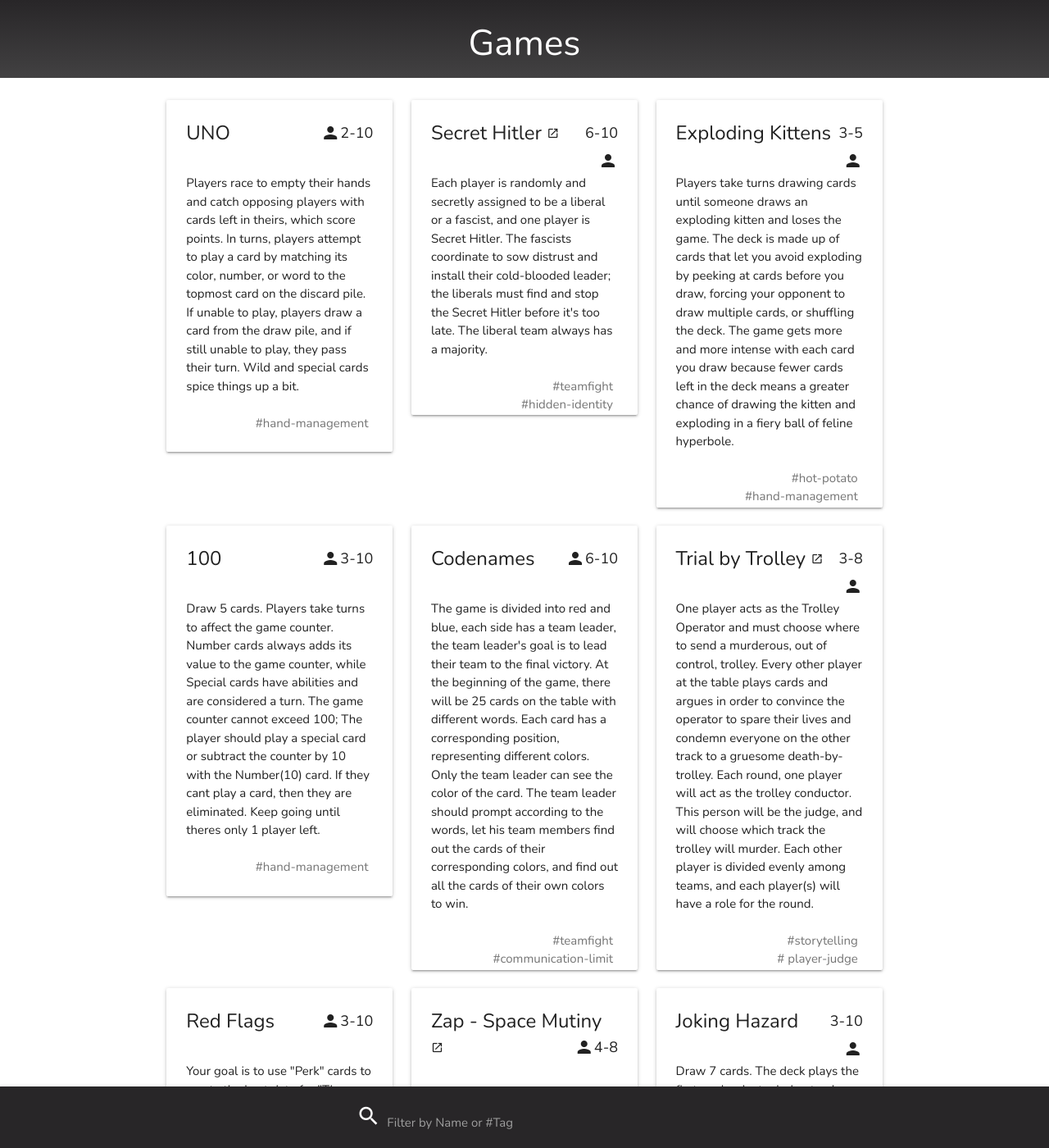
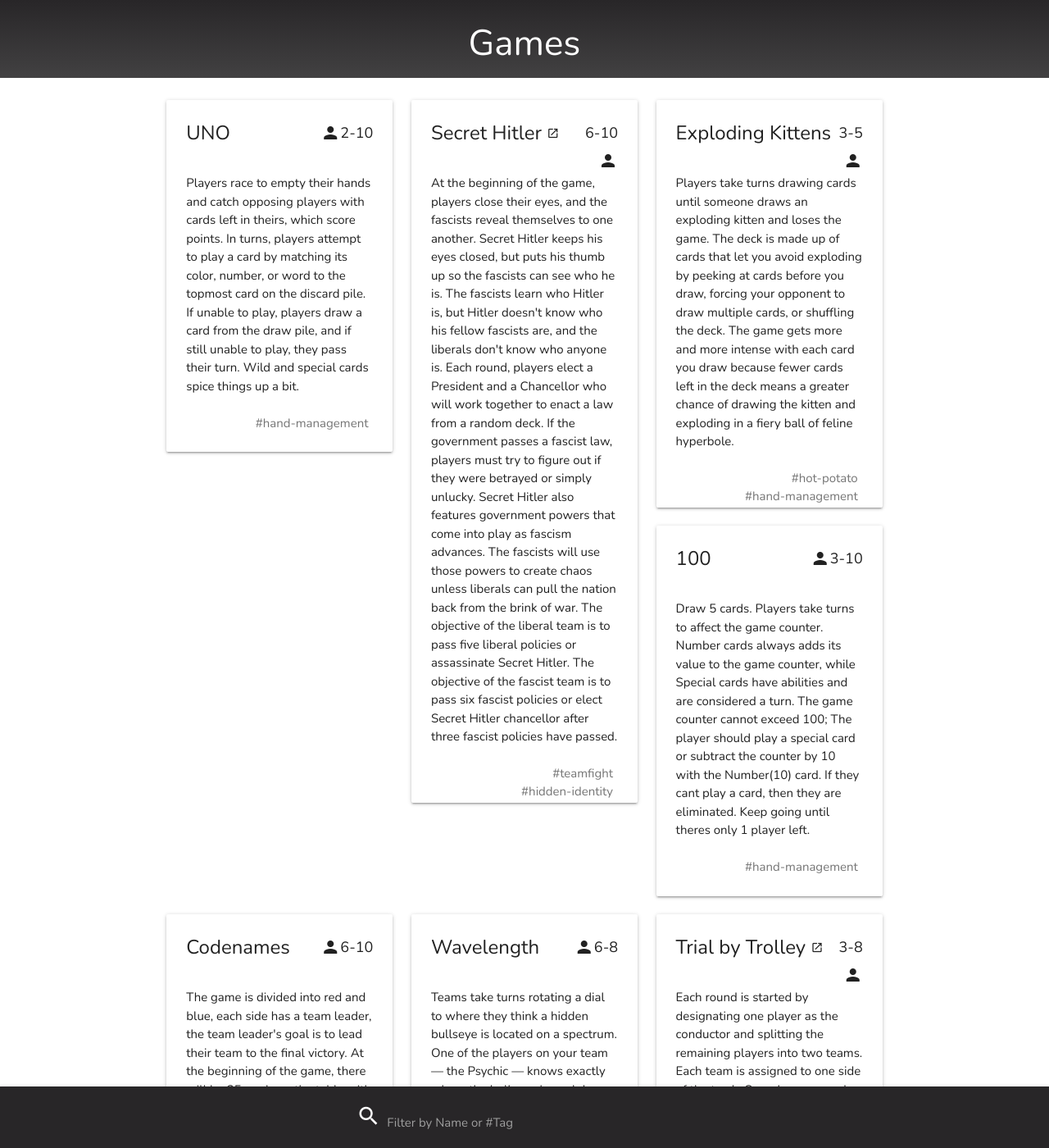
Before and after one commit to Block12/block12.github.io, a Jekyll site: the page built from index.md, in a window 1280 px wide and 1400 px high. Shown: the whole window at 82% size. Built offline with Jekyll 4.4.1, drawn with Linux system fonts in a browser that asks for light colours; some of the changed text lies outside the part shown.

Commit message:
Added Wavelength and some updates

```diff
--- a/_data/games.yml
+++ b/_data/games.yml
@@ -24,7 +24,7 @@ list:
   ext_link:
 
 - name: Secret Hitler
-  description: Each player is randomly and secretly assigned to be a liberal or a fascist, and one player is Secret Hitler. The fascists coordinate to sow distrust and install their cold-blooded leader; the liberals must find and stop the Secret Hitler before it's too late. The liberal team always has a majority.
+  description: At the beginning of the game, players close their eyes, and the fascists reveal themselves to one another. Secret Hitler keeps his eyes closed, but puts his thumb up so the fascists can see who he is. The fascists learn who Hitler is, but Hitler doesn't know who his fellow fascists are, and the liberals don't know who anyone is.  Each round, players elect a President and a Chancellor who will work together to enact a law from a random deck. If the government passes a fascist law, players must try to figure out if they were betrayed or simply unlucky. Secret Hitler also features government powers that come into play as fascism advances. The fascists will use those powers to create chaos unless liberals can pull the nation back from the brink of war.  The objective of the liberal team is to pass five liberal policies or assassinate Secret Hitler. The objective of the fascist team is to pass six fascist policies or elect Secret Hitler chancellor after three fascist policies have passed.
   min_players: 6
   max_players: 10
   play_time: 45
@@ -55,8 +55,16 @@ list:
   tags: teamfight,communication-limit
   ext_link:
 
+- name: Wavelength
+  description: Teams take turns rotating a dial to where they think a hidden bullseye is located on a spectrum. One of the players on your team — the Psychic — knows exactly where the bullseye is, and draws a card with a pair of binaries on it (such as Job - Career, Rough - Smooth, Fantasy - Sci-Fi, Sad Song - Happy Song, etc). The Psychic must then provide a clue that is *conceptually* where the bullseye is located between those two binaries.  For example, if the card this round is HOT-COLD and the bullseye is slightly to the "cold" side of the centre, the Psychic needs to give a clue somewhere in that region. Perhaps "salad"?  After the Psychic gives their clue, their team discusses where they think the bullseye is located and turns the dial to that location on that spectrum.
+  min_players: 6
+  max_players: 8
+  play_time: 30
+  tags: teamfight,communication-limit
+  ext_link:
+
 - name: Trial by Trolley
-  description: One player acts as the Trolley Operator and must choose where to send a murderous, out of control, trolley. Every other player at the table plays cards and argues in order to convince the operator to spare their lives and condemn everyone on the other track to a gruesome death-by-trolley.  Each round, one player will act as the trolley conductor. This person will be the judge, and will choose which track the trolley will murder.  Each other player is divided evenly among teams, and each player(s) will have a role for the round.
+  description: Each round is started by designating one player as the conductor and splitting the remaining players into two teams. Each team is assigned to one side of the track. One player on each team draws 3 innocent cards, one player on each team draws 3 guilty cards, and one player on each team draws 3 modifier cards. Each team draws a random innocent card and places it in the first slot on their side of the track. The two players that drew innocent cards each place a card in the second slot on their side of the track. The two players that drew guilty cards each place a card in the third slot on the opponents track. And the two players that drew modifier cards each place a card in the modifier slots anywhere on the board, on either side. Now that the board is completed, all players debate to convince the conductor to choose which side dies. Each player on the losing side receives a death token. All cards are discarded and the next conductor is chosen.
   min_players: 3
   max_players: 8
   play_time: 30
```
